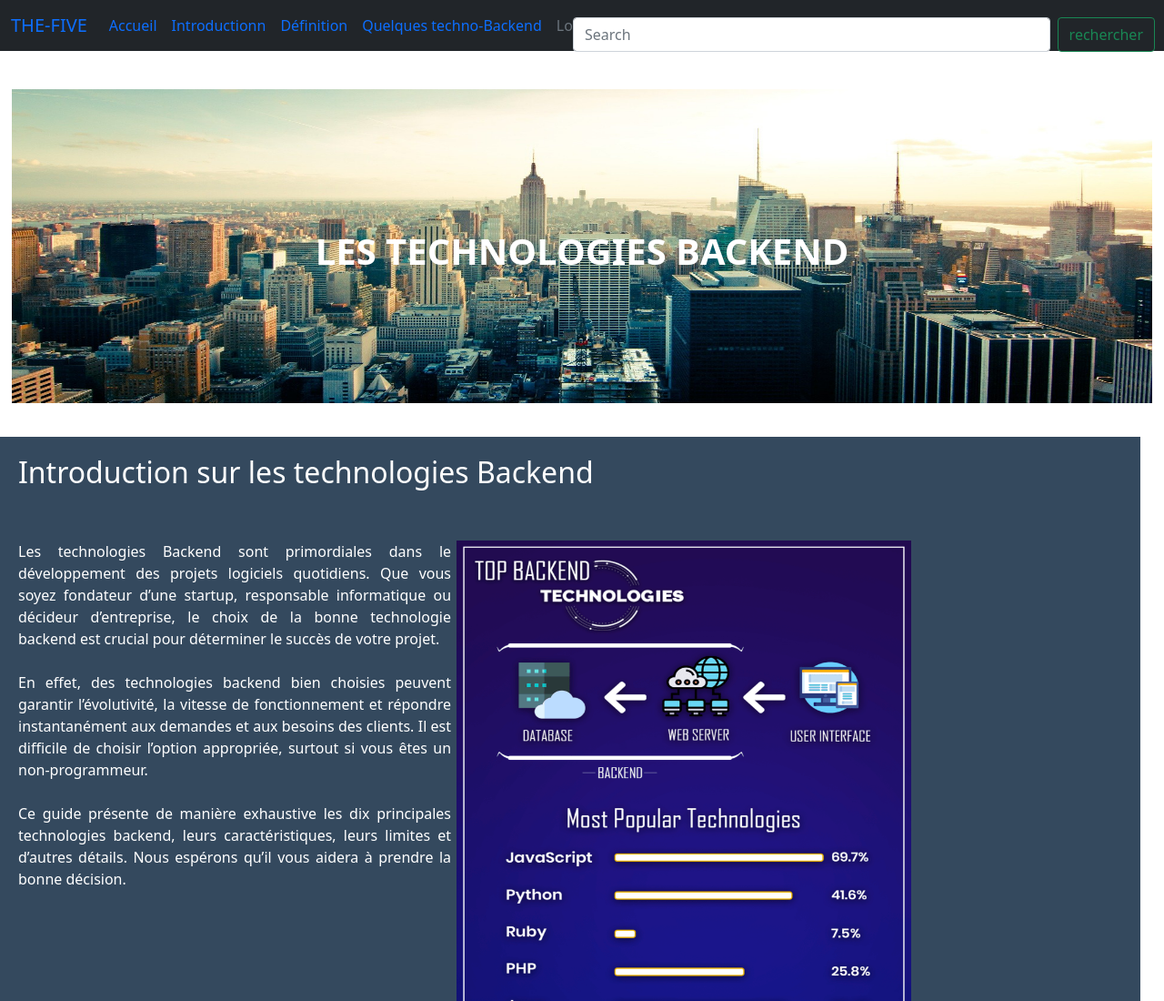
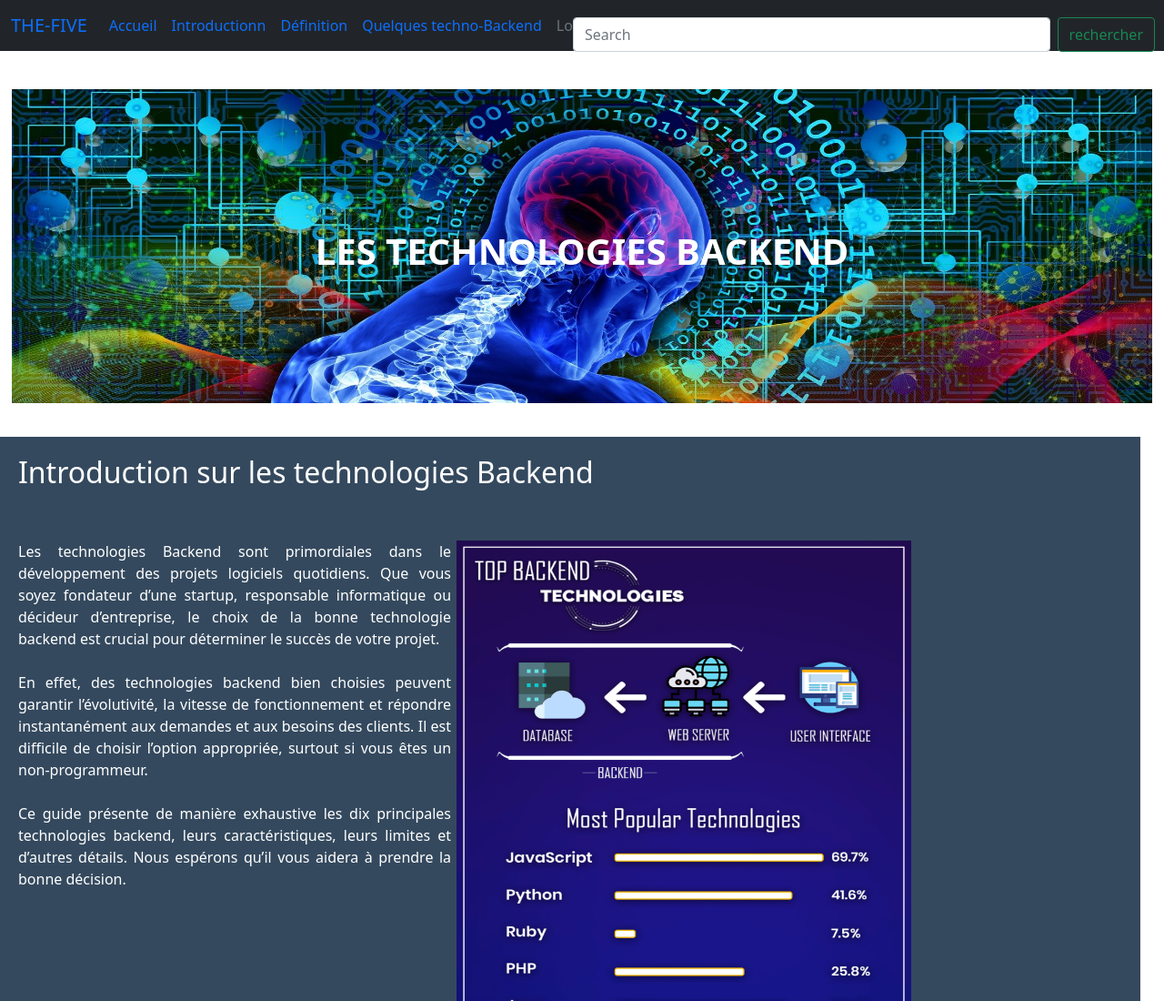
Before and after one commit to THE-FIVE01/tialao-veille-backend, a plain HTML site: page index.html in a window 1280 px wide. Shown: the top 1100 px of the page at 91% size. Drawn offline with nearby package versions, Linux system fonts and the light colour scheme.

Commit message:
Update project veille-backend tialao

```diff
--- a/index.html
+++ b/index.html
@@ -47,7 +47,7 @@
     </header>
     <br><br>
     <div id="banniere">
-        <img src="images/city.jpg" alt="ville">
+        <img src="images/artificial.jpg" alt="ville">
         <h1 id="introduct">LES TECHNOLOGIES BACKEND</h1>
     </div><br><br><br>
     <div class="introduction">
```
Also changed, not shown: images/artificial.jpg (added), images/monitor.jpg (renamed from monitor.jpg).
